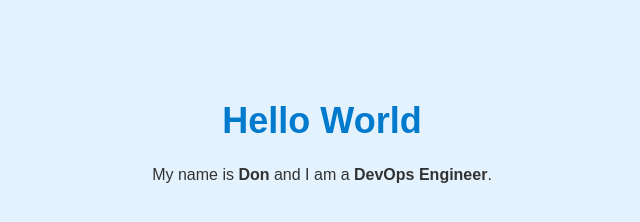
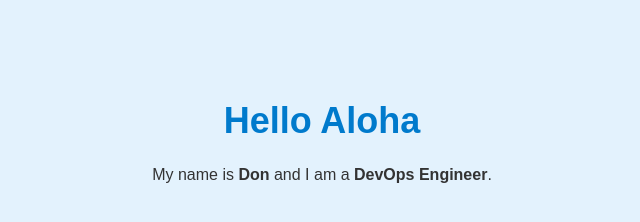
Before and after one commit to Ganesh491989/rolebase-ec2, a plain HTML site: page index.html in a window 1280 px wide. Shown: the full height of the page, 318-958 px from the left. Drawn offline with Linux system fonts and the light colour scheme.

Commit message:
role base testing

```diff
--- a/index.html
+++ b/index.html
@@ -17,7 +17,7 @@
   </style>
 </head>
 <body>
-  <h1>Hello World</h1>
+  <h1>Hello Aloha</h1>
   <p>My name is <strong>Don</strong> and I am a <strong>DevOps Engineer</strong>.</p>
 </body>
 </html>
```
